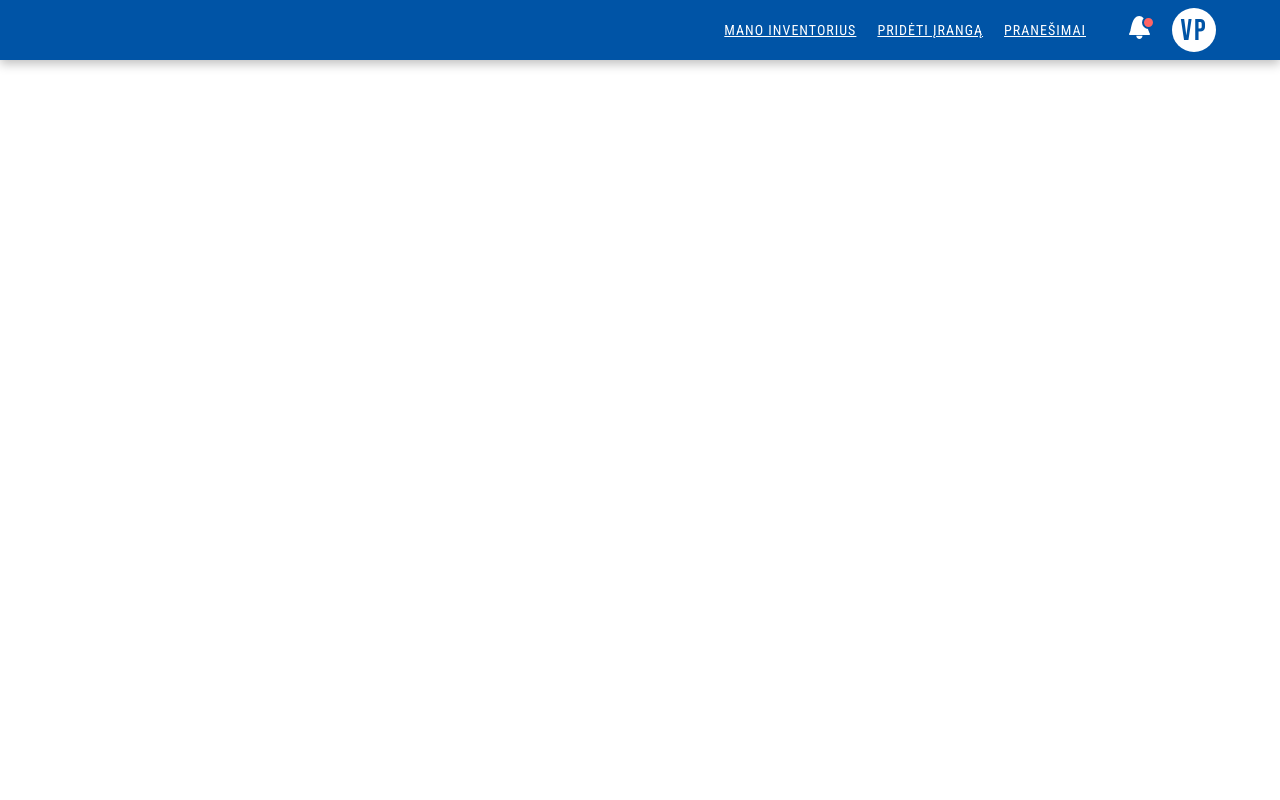
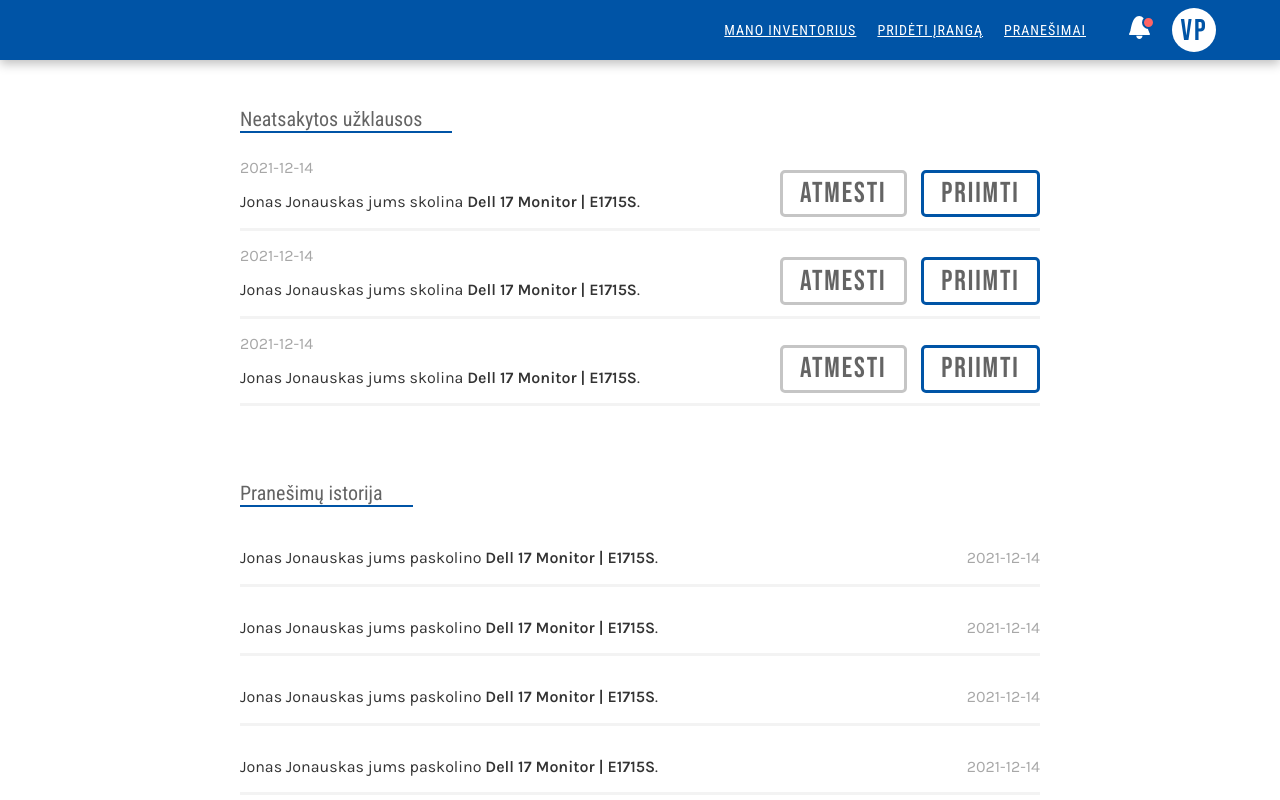
Before and after one commit to egle-na/inventorizavimo_sistema, a Vue app: page /notifications in a window 1280 px wide. Shown: the top 800 px of the page. Built offline with nearby package versions, Linux system fonts and the light colour scheme.

Commit message:
Notification history page.

```diff
--- a/src/App.vue
+++ b/src/App.vue
@@ -85,6 +85,7 @@
   }
 
   h3 {
+    font-size: 20px;
     padding-right: 1.5em;
     border-color: var(--clr-accent);
     margin: 0;
--- a/src/components/Header.vue
+++ b/src/components/Header.vue
@@ -4,7 +4,7 @@
     <nav>
       <router-link to="/user-inventory" >Mano Inventorius</router-link>
       <router-link to="/add-inventory" >Pridėti įrangą</router-link>
-      <router-link to="/" >Pranešimai</router-link>
+      <router-link to="/notifications" >Pranešimai</router-link>
     </nav>
 
     <div class="notification-container">
--- a/src/components/TableComponent.vue
+++ b/src/components/TableComponent.vue
@@ -1,6 +1,6 @@
 <template>
   <div class="table-container">
-    <table>
+    <table class="asd">
 
       <slot />
 
@@ -28,7 +28,6 @@
 
   table {
     border: solid 2px var(--clr-light-grey);
-    /*border: solid 2px blue;*/
     border-collapse: collapse;
     width: 100%;
   }
@@ -127,4 +126,5 @@
     width: 10px;
   }
 
+
 </style>
--- a/src/views/InventoryInfo.vue
+++ b/src/views/InventoryInfo.vue
@@ -210,9 +210,4 @@
     border: none;
   }
 
-  table {
-    color: #FF6464 !important;
-    border: solid 5px #FF6464;
-  }
-
 </style>
--- a/src/views/NotificationHistory.vue
+++ b/src/views/NotificationHistory.vue
@@ -3,9 +3,32 @@
     <Header />
 
     <main>
-      <div v-for="item in 7" :key="item">
 
+      <div v-if="true">
+        <h3>Neatsakytos užklausos</h3>
+        <div v-for="item in 3" :key="item" class="message">
+          <div>
+            <p class="date">2021-12-14</p>
+            <p>Jonas Jonauskas jums skolina <strong>Dell 17 Monitor | E1715S</strong>.</p>
+          </div>
+
+          <div class="btn-container">
+            <button class="btn faded">Atmesti</button>
+            <button class="btn">Priimti</button>
+          </div>
+        </div>
       </div>
+
+      <h3>Pranešimų istorija</h3>
+      <div v-for="item in 7" :key="item" class="message">
+        <p>Jonas Jonauskas jums paskolino <strong>Dell 17 Monitor | E1715S</strong>.</p>
+        <p class="date">2021-12-14</p>
+      </div>
+
+      <div v-if="false">
+        <p>Pranešimų dar neturite.</p>
+      </div>
+
     </main>
   </div>
 </template>
@@ -28,4 +51,40 @@
     max-width: 800px;
   }
 
+  .message {
+    margin: 1em 0;
+    display: flex;
+    align-items: center;
+    justify-content: space-between;
+    border-bottom: solid 3px var(--clr-light-grey);
+    /*margin-bottom: 1em;*/
+  }
+
+  h3 {
+    color: var(--clr-dark-grey);
+    margin-bottom: .5em;
+  }
+
+  h3:not(:first-child){
+    margin-top: 3em;
+  }
+
+  .date {
+    margin: 0;
+    color: var(--clr-darker-grey)
+  }
+
+  .btn-container .btn{
+    margin-left: .5em;
+  }
+
+  .faded {
+    border-color: var(--clr-grey);
+  }
+
+  /*.faded:focus,*/
+  .faded:hover {
+    border-color: var(--clr-accent);
+  }
+
 </style>
```
